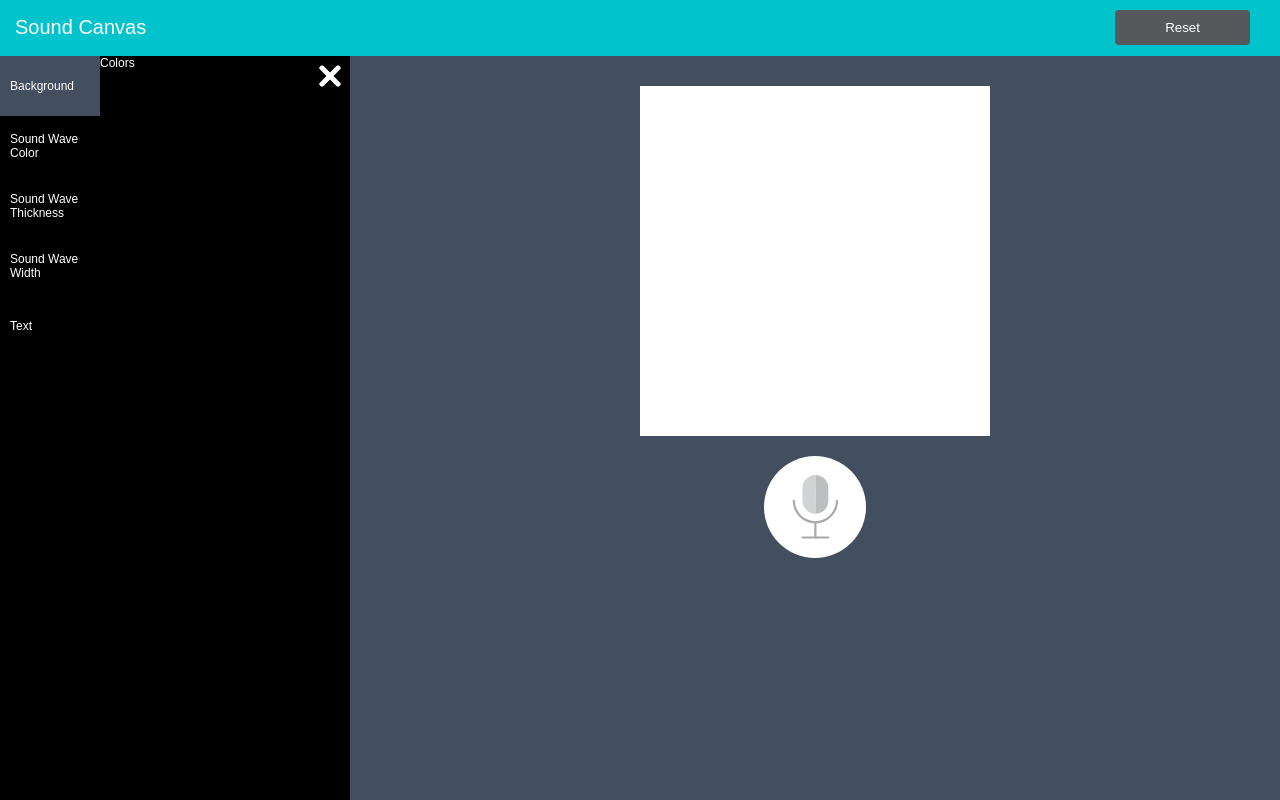
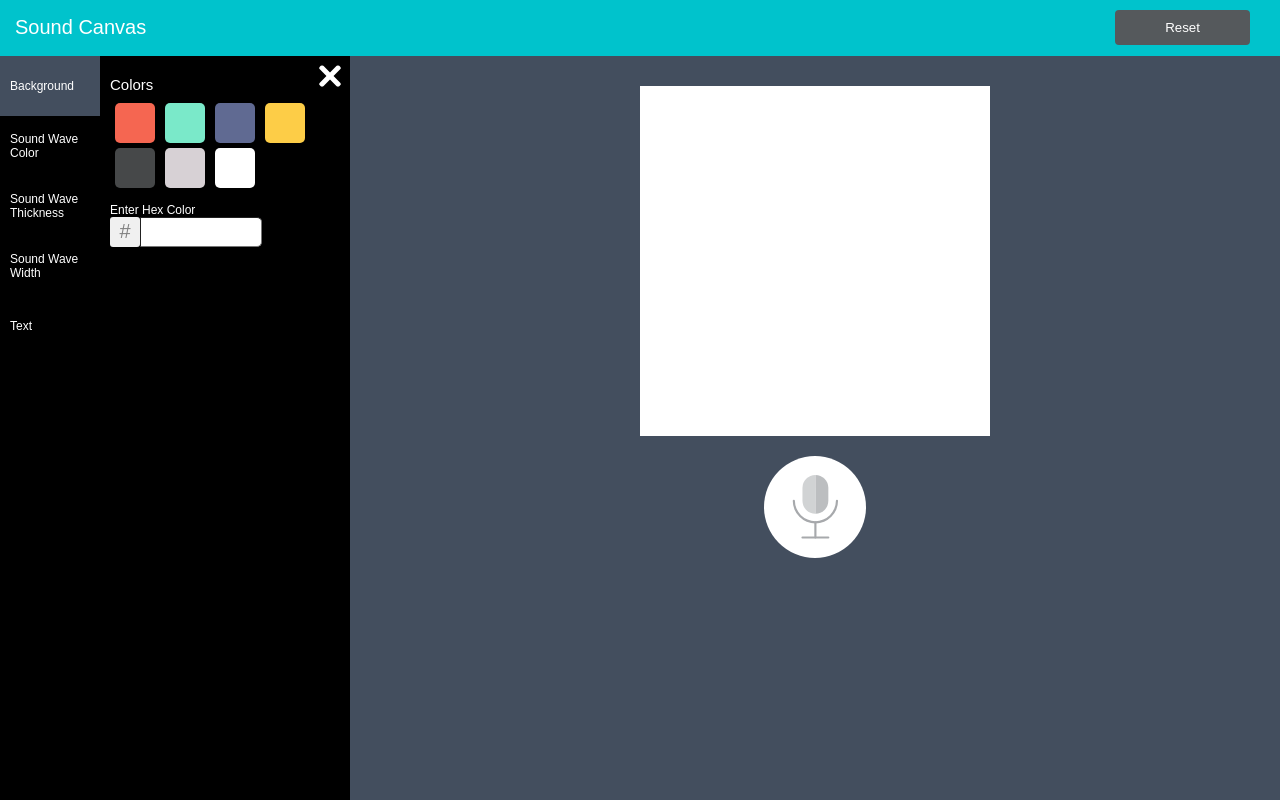
Before and after one commit to Osvaldo111/SoundCanvas, a React (Create React App) app in the folder client/: page / in a window 1280 px wide. Both pictures are taken after a click on the element "Background". Built offline with nearby package versions, Linux system fonts and the light colour scheme; a web font is replaced by a local one.

Commit message:
Canvas color picker

```diff
--- a/client/src/actions/index.js
+++ b/client/src/actions/index.js
@@ -45,3 +45,8 @@ export const setSideBarWidth = width => ({
   type: types.SIDEBAR_CANVAS_RESIZE,
   width
 });
+
+export const setCanvasColor = color => ({
+  type: types.CANVAS_COLOR,
+  color
+});
--- a/client/src/components/Canvas.js
+++ b/client/src/components/Canvas.js
@@ -31,7 +31,8 @@ class Canvas extends React.Component {
       developmentVar: "example",
       timeLimitSeconds: 30,
       timeLeft: null,
-      cancelReqFrame: false
+      cancelReqFrame: false,
+      canvasColor: "#fff"
     };
   }
 
@@ -61,6 +62,9 @@ class Canvas extends React.Component {
 
     const currentSideBarWith = this.props.canvasProps.sideBarWidth;
     const prevSideBarWith = prevProps.canvasProps.sideBarWidth;
+
+    const currCanvasCol = this.props.canvasProps.canvasColor;
+    const prevCanvasCol = prevProps.canvasProps.canvasColor;
 
     // Listening to the mainpage to get the device client width
     // and height to avoid distortions on the canvas.
@@ -99,6 +103,13 @@ class Canvas extends React.Component {
             canvasHeight: canvasSize.height - sideBarWidth
           });
         });
+      }
+    }
+
+    if (currCanvasCol !== prevCanvasCol) {
+      if (currCanvasCol) {
+        console.log(currCanvasCol);
+        this.setState({ canvasColor: currCanvasCol });
       }
     }
   }
@@ -237,7 +248,7 @@ class Canvas extends React.Component {
   };
 
   render() {
-    const { canvasWidth, canvasHeight } = this.state;
+    const { canvasWidth, canvasHeight, canvasColor } = this.state;
     const { displayBttn, timeLeft } = this.state;
     return (
       <div className="canvasContainer" ref={this.canvasContainerRef}>
@@ -247,6 +258,7 @@ class Canvas extends React.Component {
           height={canvasHeight}
           /* style={{ width: canvasWidth, height: canvasHeight }} */
           ref={this.canvasRef}
+          style={{ backgroundColor: canvasColor }}
         ></canvas>
         <div className="recordBttn">
           <img src={recordBttn} alt="" onClick={this.isRecorderBttnPressed} />
--- /dev/null
+++ b/client/src/components/colorPicker.js
@@ -0,0 +1,84 @@
+import React from "react";
+import "../style/colorPicker.css";
+import { connect } from "react-redux";
+import { setCanvasColor } from "../actions";
+
+class ColorPicker extends React.Component {
+  constructor(props) {
+    super(props);
+    this.state = {
+      color: "#fff",
+      colorInput: "",
+      errorInput: false
+    };
+  }
+
+  // Check when a color from the list is selected
+  selectColor = event => {
+    if (event.target.tagName === "LI") {
+      var colorSelected = event.target.getAttribute("data-color");
+      this.setState({ color: colorSelected }, () => {
+        this.props.setCanvasColor(colorSelected);
+      });
+    }
+  };
+
+  // Submit the color given by the user.
+  submitColor = () => {
+    this.setState({ errorInput: false }, () => {
+      if (this.state.colorInput === "") {
+        this.setState({ errorInput: true, colorInput: "" });
+      } else {
+        this.setState(
+          { color: "#" + this.state.colorInput, colorInput: "" },
+          () => {
+            this.props.setCanvasColor(this.state.color);
+          }
+        );
+      }
+    });
+  };
+
+  handleChange = event => {
+    this.setState({ colorInput: event.target.value });
+  };
+  render() {
+    const { errorInput } = this.state;
+    return (
+      <div className="colorPickerContainer">
+        <ul className="colorPickerlist" onClick={this.selectColor}>
+          <li style={{ backgroundColor: "#F56651" }} data-color="#F56651"></li>
+          <li style={{ backgroundColor: "#7AE9C9" }} data-color="#7AE9C9"></li>
+          <li style={{ backgroundColor: "#606A92" }} data-color="#606A92"></li>
+          <li style={{ backgroundColor: "#FDCD47" }} data-color="#FDCD47"></li>
+          <li style={{ backgroundColor: "#464849" }} data-color="#464849"></li>
+          <li style={{ backgroundColor: "#D7D1D5" }} data-color="#D7D1D5"></li>
+          <li style={{ backgroundColor: "#fff" }} data-color="#fff"></li>
+        </ul>
+        <div className="colorPickInput">
+          <div>Enter Hex Color</div>
+          <div className="contColPkHex">
+            <div className="colorPickHex" onClick={this.submitColor}>
+              <p>#</p>
+            </div>
+            <input
+              type="text"
+              value={this.state.colorInput}
+              onChange={this.handleChange}
+              required
+            />
+          </div>
+          <div style={{ color: "red", display: errorInput ? "flex" : "none" }}>
+            Please enter a color
+          </div>
+        </div>
+      </div>
+    );
+  }
+}
+
+function mapStateToProps(state) {}
+const mapDispatchToProps = {
+  setCanvasColor
+};
+export default connect(null, mapDispatchToProps)(ColorPicker);
--- a/client/src/components/sideBarsComponents/backgroundSideBar.js
+++ b/client/src/components/sideBarsComponents/backgroundSideBar.js
@@ -1,11 +1,21 @@
 import React from "react";
 import "../../style/backgroundSideBar.css";
 import { connect } from "react-redux";
+import ColorPicker from "../colorPicker";
 
 class BackgroundSideBar extends React.Component {
+  constructor(props) {
+    super(props);
+    this.state = {
+      background: "#fff"
+    };
+  }
+
+  handleChangeComplete = color => {
+    this.setState({ background: color.hex });
+  };
+
   render() {
-    // console.log(this.props);
-
     const { display } = this.props;
     return (
       <div
@@ -14,8 +24,9 @@ class BackgroundSideBar extends React.Component {
           display: display ? "flex" : "none"
         }}
       >
+        <div className="backSBTitle">Colors</div>
         <div>
-          <p>Colors</p>
+          <ColorPicker />
         </div>
       </div>
     );
--- a/client/src/constants/ActionTypes.js
+++ b/client/src/constants/ActionTypes.js
@@ -3,3 +3,4 @@ export const CANVAS_MOBILE_BTTN = "MOBILE_BTTN";
 export const CANVAS_REDISPLAY_MOBILE_BTTN = "DISPLAY_MOBILE_BTTN";
 export const SCREEN_SIZE = "SCREEN SIZE";
 export const SIDEBAR_CANVAS_RESIZE = "SIDEBAR_CANVAS_RESIZE";
+export const CANVAS_COLOR = "SET_CANVAS_COLOR";
--- a/client/src/reducers/canvas.js
+++ b/client/src/reducers/canvas.js
@@ -2,12 +2,14 @@ import { CHANGE_CANVAS_WIDTH } from "../constants/ActionTypes";
 import { CANVAS_MOBILE_BTTN } from "../constants/ActionTypes";
 import { CANVAS_REDISPLAY_MOBILE_BTTN } from "../constants/ActionTypes";
 import { SIDEBAR_CANVAS_RESIZE } from "../constants/ActionTypes";
+import { CANVAS_COLOR } from "../constants/ActionTypes";
 
 const init = {
   width: 0,
   checkBttnPress: false,
   displayMobileBttn: false,
-  sideBarWidth: 0
+  sideBarWidth: 0,
+  canvasColor: "#fff"
 };
 
 export default function(state = init, action) {
@@ -20,6 +22,8 @@ export default function(state = init, action) {
       return { displayMobileBttn: action.displayMobileBttn };
     case SIDEBAR_CANVAS_RESIZE:
       return { sideBarWidth: action.width };
+    case CANVAS_COLOR:
+      return { canvasColor: action.color };
     default:
       return state;
   }
--- a/client/src/style/backgroundSideBar.css
+++ b/client/src/style/backgroundSideBar.css
@@ -2,4 +2,12 @@
   width: 100%;
   height: 100%;
   background-color: #000000;
+  display: flex;
+  flex-direction: column;
+  margin-left: 10px;
+  margin-top: 20px;
 }
+
+.backSBTitle {
+  font-size: 15px;
+}
--- /dev/null
+++ b/client/src/style/colorPicker.css
@@ -0,0 +1,49 @@
+.colorPickerContainer {
+  display: flex;
+  flex-direction: column;
+  color: white;
+  margin-top: 10px;
+}
+
+.colorPickerlist {
+  display: flex;
+  flex-wrap: wrap;
+  list-style: none;
+}
+
+.colorPickerlist > li {
+  width: 40px;
+  height: 40px;
+  margin-left: 5px;
+  margin-right: 5px;
+  margin-bottom: 5px;
+  border-radius: 5px;
+}
+
+.colorPickInput {
+  display: flex;
+  flex-direction: column;
+  margin-top: 10px;
+}
+
+.contColPkHex {
+  display: flex;
+}
+.colorPickHex {
+  width: 30px;
+  height: 30px;
+  border-radius: 3px;
+  display: flex;
+  align-items: center;
+  justify-content: center;
+  background-color: #f0f0f0;
+  color: gray;
+  font-size: 20px;
+  font-family: Arial, Helvetica, sans-serif;
+  cursor: pointer;
+}
+.contColPkHex > input {
+  width: 120px;
+  border-radius: 0px 5px 5px 0px;
+  border-width: thin;
+}
--- a/client/src/style/sideBar.css
+++ b/client/src/style/sideBar.css
@@ -22,6 +22,7 @@
   width: 180px; /*180px*/
   background-color: black;
   overflow-x: hidden;
+  overflow: hidden; /*Remove scroll bar*/
 }
 
 .closeSideBar {
@@ -50,6 +51,7 @@
   width: 30px;
   height: 30px;
   padding: 5px;
+  cursor: pointer;
 }
 /***Sidebar close bttn***/
 
```
